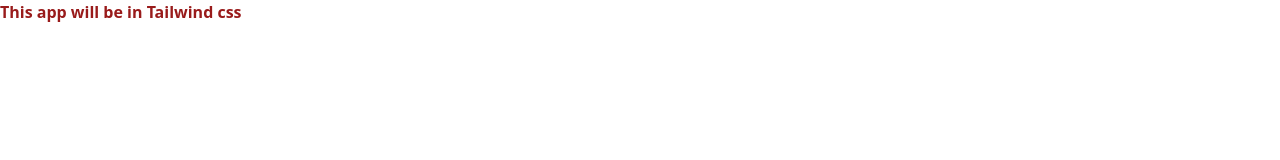
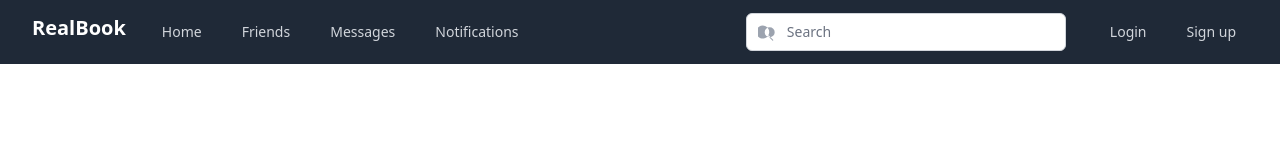
Before and after one commit to raobaba/Social-Media-App, a website built with Vite: page Frontend/index.html in a window 1280 px wide. Built offline with nearby package versions, Linux system fonts and the light colour scheme.

Commit message:
navbar created

```diff
--- a/Frontend/index.html
+++ b/Frontend/index.html
@@ -5,10 +5,87 @@
   <meta name="viewport" content="width=device-width, initial-scale=1.0">
   <script src="https://cdn.tailwindcss.com"></script>
   <link rel="stylesheet" href="input.css">
+  <title>RealBook</title>
 </head>
 <body>
- <div class="text-red-800 font-bold">
-    <h1>This app will be in Tailwind css</h1>
- </div>
+  <nav class="bg-gray-800">
+    <div class="max-w-7xl mx-auto px-2 sm:px-6 lg:px-8">
+      <div class="relative flex items-center justify-between h-16">
+        <div class="absolute inset-y-0 left-0 flex items-center sm:hidden">
+          <!-- Mobile menu button -->
+          <button type="button" class="inline-flex items-center justify-center p-2 rounded-md text-gray-400 hover:text-white hover:bg-gray-700 focus:outline-none focus:ring-2 focus:ring-inset focus:ring-white" aria-controls="mobile-menu" aria-expanded="false">
+            <span class="sr-only">Open main menu</span>
+            <!-- Icon when menu is closed. -->
+            <!--
+              Heroicon name: menu
+
+              Menu open: "hidden", Menu closed: "block"
+            -->
+            <svg class="block h-6 w-6" xmlns="http://www.w3.org/2000/svg" fill="none" viewBox="0 0 24 24" stroke="currentColor" aria-hidden="true">
+              <path stroke-linecap="round" stroke-linejoin="round" stroke-width="2" d="M4 6h16M4 12h16M4 18h16" />
+            </svg>
+            <!-- Icon when menu is open. -->
+            <!--
+              Heroicon name: x
+
+              Menu open: "block", Menu closed: "hidden"
+            -->
+            <svg class="hidden h-6 w-6" xmlns="http://www.w3.org/2000/svg" fill="none" viewBox="0 0 24 24" stroke="currentColor" aria-hidden="true">
+              <path stroke-linecap="round" stroke-linejoin="round" stroke-width="2" d="M6 18L18 6M6 6l12 12" />
+            </svg>
+          </button>
+        </div>
+        <div class="flex-1 flex items-center justify-center sm:items-stretch sm:justify-start">
+          <div class="flex-shrink-0">
+            <a href="/" class="text-white text-xl font-bold">RealBook</a>
+          </div>
+          <div class="hidden sm:block sm:ml-6">
+            <div class="flex space-x-4">
+              <a href="/" class="text-gray-300 hover:bg-gray-700 hover:text-white px-3 py-2 rounded-md text-sm font-medium">Home</a>
+
+              <a href="#" class="text-gray-300 hover:bg-gray-700 hover:text-white px-3 py-2 rounded-md text-sm font-medium">Friends</a>
+
+              <a href="#" class="text-gray-300 hover:bg-gray-700 hover:text-white px-3 py-2 rounded-md text-sm font-medium">Messages</a>
+
+              <a href="#" class="text-gray-300 hover:bg-gray-700 hover:text-white px-3 py-2 rounded-md text-sm font-medium">Notifications</a>
+            </div>
+          </div>
+        </div>
+        <div class="flex-1 flex justify-center px-2 lg:ml-6 lg:justify-end">
+          <div class="relative w-full max-w-xs">
+            <div class="absolute inset-y-0 left-0 pl-3 flex items-center pointer-events-none">
+              <svg class="h-5 w-5 text-gray-400" xmlns="http://www.w3.org/2000/svg" viewBox="0 0 20 20" fill="currentColor">
+                <path fill-rule="evenodd" d="M8.684 15.158a6.5 6.5 0 111.158-1.158l4.534 4.534a.5.5 0 00.707-.707l-4.534-4.534zm-.527-1.442a5 5 0 100-7.071 5 5 0 000 7.071z" clip-rule="evenodd" />
+              </svg>
+            </div>
+            <input class="block w-full pl-10 pr-3 py-2 border border-gray-300 rounded-md leading-5 bg-white placeholder-gray-500 focus:outline-none focus:placeholder-gray-400 focus:border-blue-300 focus:shadow-outline-blue sm:text-sm" type="search" placeholder="Search">
+          </div>
+        </div>
+        <div class="hidden sm:block sm:ml-6">
+          <div class="flex space-x-4">
+            <a href="#" class="text-gray-300 hover:bg-gray-700 hover:text-white px-3 py-2 rounded-md text-sm font-medium">Login</a>
+
+            <a href="#" class="text-gray-300 hover:bg-gray-700 hover:text-white px-3 py-2 rounded-md text-sm font-medium">Sign up</a>
+          </div>
+        </div>
+      </div>
+    </div>
+    <!-- Mobile menu, show/hide based on menu state. -->
+    <div class="sm:hidden" id="mobile-menu">
+      <div class="px-2 pt-2 pb-3 space-y-1">
+        <a href="/" class="text-gray-300 hover:bg-gray-700 hover:text-white block px-3 py-2 rounded-md text-base font-medium">Home</a>
+
+        <a href="#" class="text-gray-300 hover:bg-gray-700 hover:text-white block px-3 py-2 rounded-md text-base font-medium">Friends</a>
+
+        <a href="#" class="text-gray-300 hover:bg-gray-700 hover:text-white block px-3 py-2 rounded-md text-base font-medium">Messages</a>
+
+        <a href="#" class="text-gray-300 hover:bg-gray-700 hover:text-white block px-3 py-2 rounded-md text-base font-medium">Notifications</a>
+
+        <a href="#" class="text-gray-300 hover:bg-gray-700 hover:text-white block px-3 py-2 rounded-md text-base font-medium">Login</a>
+
+        <a href="#" class="text-gray-300 hover:bg-gray-700 hover:text-white block px-3 py-2 rounded-md text-base font-medium">Sign up</a>
+      </div>
+    </div>
+  </nav>
 </body>
 </html>
```
